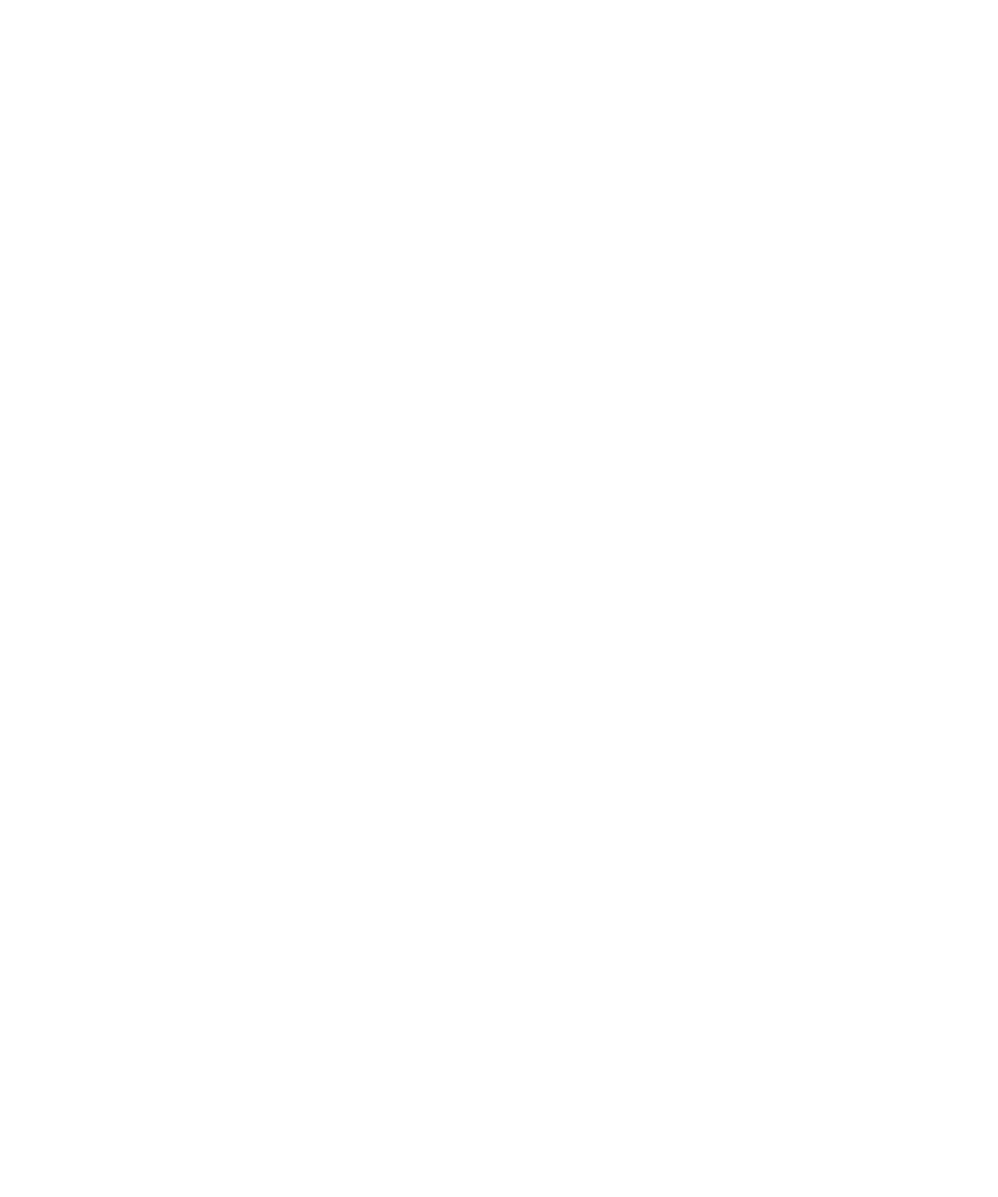
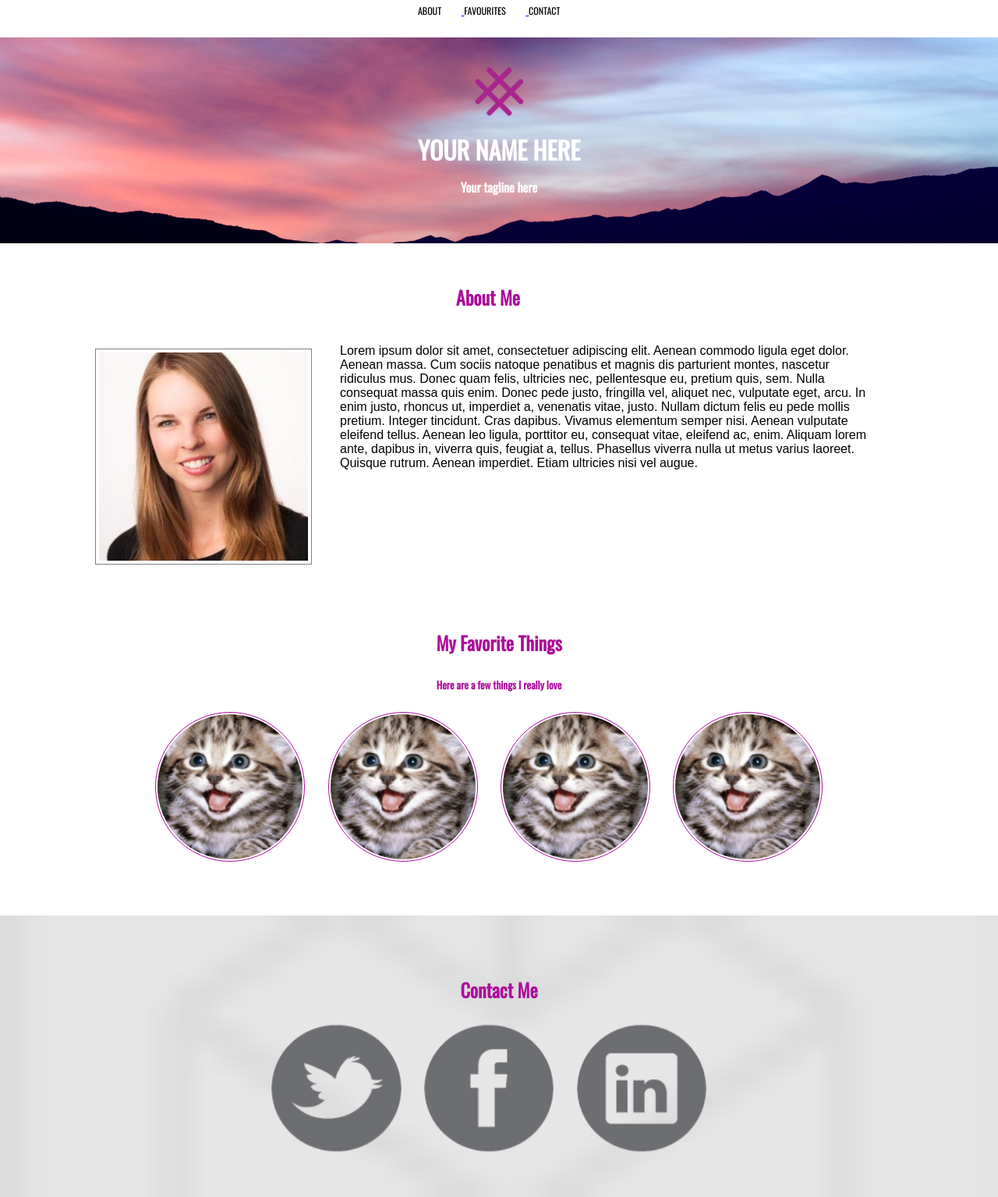
Before and after one commit to VegaRuth/Pretiffy, a plain HTML site: page index.html in a window 1280 px wide. Shown: the whole page at 78% size. Before the commit the page ends 800 px from the top, so only its background shows below. Drawn offline with nearby package versions, Linux system fonts and the light colour scheme.

Commit message:
Ejercicio Replicado

```diff
--- a/css/main.css
+++ b/css/main.css
@@ -1 +1,95 @@
 /* Inserta tu CSS aqui */
+
+body{
+	font-family: "Oswald";
+}
+
+footer{
+	background-image:url("../images/tile2.png");
+	background-size:100%;
+	background-repeat: repeat;
+}
+nav>ul{
+	display: inline-block;
+	text-decoration: none;
+}
+nav>li{
+	font-color: black;
+	font-family: "Oswald";
+	display: inline-block;
+}
+a>.nav{
+	font-family: "Oswald";
+	display: inline-block;
+	text-decoration: none;
+	color: black;
+	margin-right: 2%;
+	font-size: 12px;
+	margin-bottom: 2%;
+}
+h2{
+	color: #AC0C9B;
+	text-align: center;
+	margin-top: 6%;
+	margin-bottom: 2%;
+}
+/*HEADER*/
+header{
+	background-image:url("../images/background.jpg");
+	background-size:100%;
+	background-repeat: no-repeat;
+}
+.Header{
+	color: white;
+	margin-top: 1%;
+	margin-bottom: 1%;
+}
+h4{
+	margin-bottom:80%;
+}
+h1{
+	margin-bottom: 20%;
+}
+.Logo{
+	margin-top: 3%;
+	width: 5%;
+	height: 5%;
+}
+/*SECTION*/
+/*About Me*/
+p{
+	font-family: sans-serif;
+	padding-right: 20%;
+	padding-top: 3%;
+}
+#AboutMe{
+	margin-left: -55%;
+}
+.img-profile{
+	width: 68%;
+	height: 68%;
+	border: 1px solid gray;
+	padding: 4px;
+	margin: 33% 0% 0% 30%;
+}
+
+/*My Favorite Things*/
+h5{
+	color: #AC0C9B;
+}
+.img-favorite{
+	border-radius: 100%;
+	border:#AC0C9B solid 1px;
+	padding: 2px;
+	width: 15%;
+	height: 15%;
+	margin:2% 2% 5% 0%;
+}
+/*FOOTER*/
+.img-footer{
+	width: 13%;
+	height: 13%;
+	border-radius: 100%;
+	margin-right: 2%;
+	margin-bottom: 4%;
+}
--- a/index.html
+++ b/index.html
@@ -3,11 +3,113 @@
 <head>
   <meta charset="UTF-8">
   <title>Prettyfy</title>
-  <link href='http://fonts.googleapis.com/css?family=Oswald' rel='stylesheet' type='text/css'>
+  <link href="http://fonts.googleapis.com/css?family=Oswald" rel="stylesheet" type="text/css">
   <link rel="stylesheet" href="css/grid-system.css">
   <link rel="stylesheet" href="css/main.css">
 </head>
 <body>
+	<nav>
+		<div class="conteiner">
+			<div class="row">
+				<div class="col-12">
+					<center>
+						<ul>
+							<a href="#AboutMe">
+								<li class="nav">
+									ABOUT
+								</li>
+							</a>
+							<a href="#MyFavoriteThings">
+								<li class="nav">
+									FAVOURITES
+								</li>
+							</a>
+							<a href="#ContactMe">
+								<li class="nav">
+									CONTACT
+								</li>
+							</a>
+						</ul>
+					</center>
+				</div>
+			</div>
+		</div>
+	</nav>
+<!--HEADER-->
+	<header>
+		<div class="conteiner">
+			<div class="row">
+				<div class="col-12">
+	<!--aqui van los textos frente al header-->
+					<center>
+						<img class="Logo" src="images/logo.png">
+						<h1 class="Header">YOUR NAME HERE</h1>
+						<h4 class="Header">Your tagline here</h4>
+						<br>
+						<br>
+					</center>
+				</div>
+			</div>
+		</div>
+	</header>
+<!--SECTION-->
+	<section>
+		<div class="conteiner">
+			<div class="row">
+				<div class="col-4">
+					<img class="img-profile" src="images/profile.jpg" alt="pic-profile">
+				</div>
+				<div class="col-8">
+					<h2 id="AboutMe">
+						About Me
+					</h2>
+					<p>
+						Lorem ipsum dolor sit amet, consectetuer adipiscing elit. Aenean commodo ligula eget dolor. Aenean massa. Cum sociis natoque penatibus et magnis dis parturient montes, nascetur ridiculus mus. Donec quam felis, ultricies nec, pellentesque eu, pretium quis, sem. Nulla consequat massa quis enim. Donec pede justo, fringilla vel, aliquet nec, vulputate eget, arcu. In enim justo, rhoncus ut, imperdiet a, venenatis vitae, justo. Nullam dictum felis eu pede mollis pretium. Integer tincidunt. Cras dapibus. Vivamus elementum semper nisi. Aenean vulputate eleifend tellus. Aenean leo ligula, porttitor eu, consequat vitae, eleifend ac, enim. Aliquam lorem ante, dapibus in, viverra quis, feugiat a, tellus. Phasellus viverra nulla ut metus varius laoreet. Quisque rutrum. Aenean imperdiet. Etiam ultricies nisi vel augue.
+					</p>
+				</div>
+			</div>
+			<div class="row" id="MyFavoriteThings">
+				<div class="col-12">
+					<center>
+						<h2>
+							My Favorite Things
+						</h2>
+						<h5>
+							Here are a few things I really love
+						</h5>
+					</center>
+				</div>
+			</div>
+			<div class="row">
+				<div class="col-12">
+					<center>
+						<a href="#"><img class="img-favorite" src="images/kitten.jpg" alt="kitten"></a>
+						<a href="#"><img class="img-favorite" src="images/kitten.jpg" alt="kitten"></a>
+						<a href="#"><img class="img-favorite" src="images/kitten.jpg" alt="kitten"></a>
+						<a href="#"><img class="img-favorite" src="images/kitten.jpg" alt="kitten"></a>
+					</center>
+				</div>
+			</div>
+		</div>
+	</section>
+<!--Footer-->
+	<footer>
+		<div class="conteiner">
+			<div class="row" id="ContactMe">
+				<div class="col-12">
+					<center>
+						<h2>
+							Contact Me
+						</h2>
+						<a href="https://twitter.com/"><img class="img-footer" src="images/twitter.png" alt="twitter"></a>
+						<a href="https://es-la.facebook.com/"><img class="img-footer" src="images/facebook.png" alt="facebook"></a>
+						<a href="https://mx.linkedin.com/"><img class="img-footer" src="images/linkedin.png" alt="linkedin"></a>
+					</center>
+				</div>
+			</div>
+		</div>
+	</footer>
+
   <!-- Inserta tu código aqui -->
 </body>
 </html>
```
